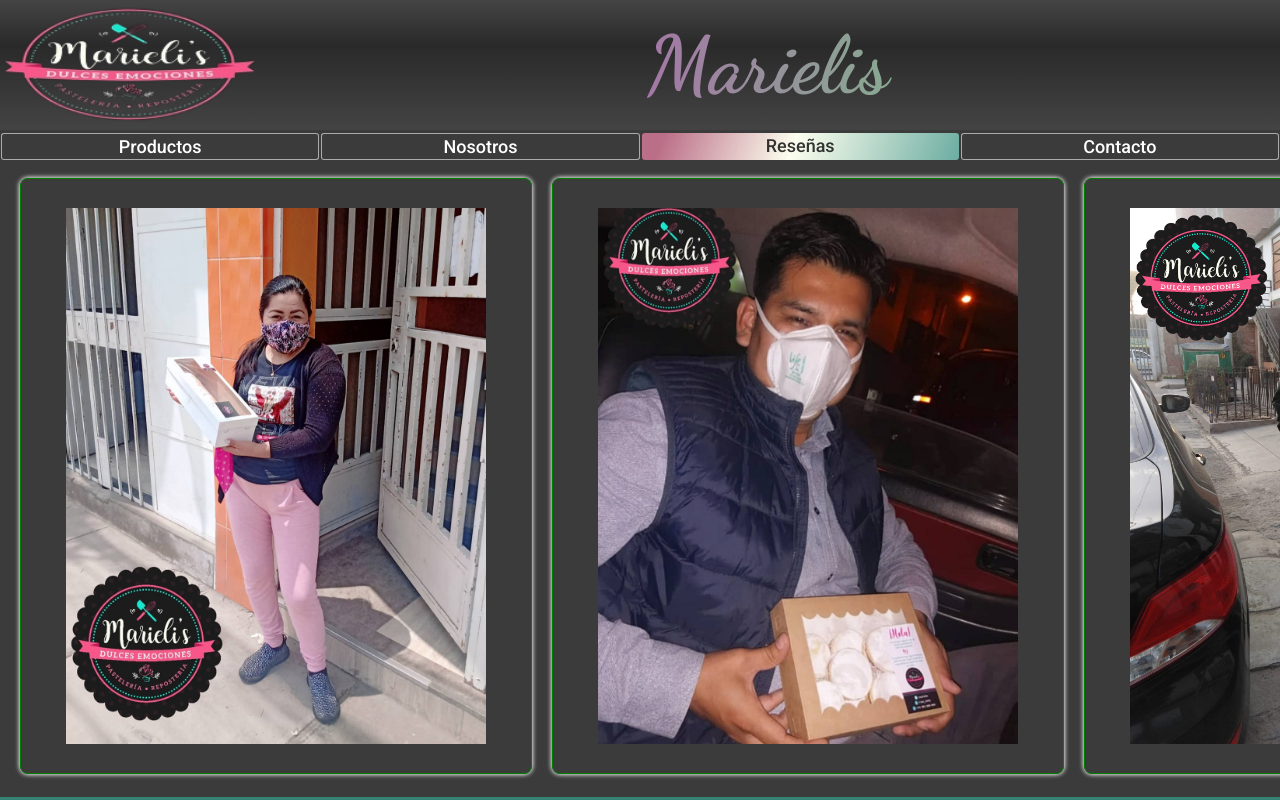
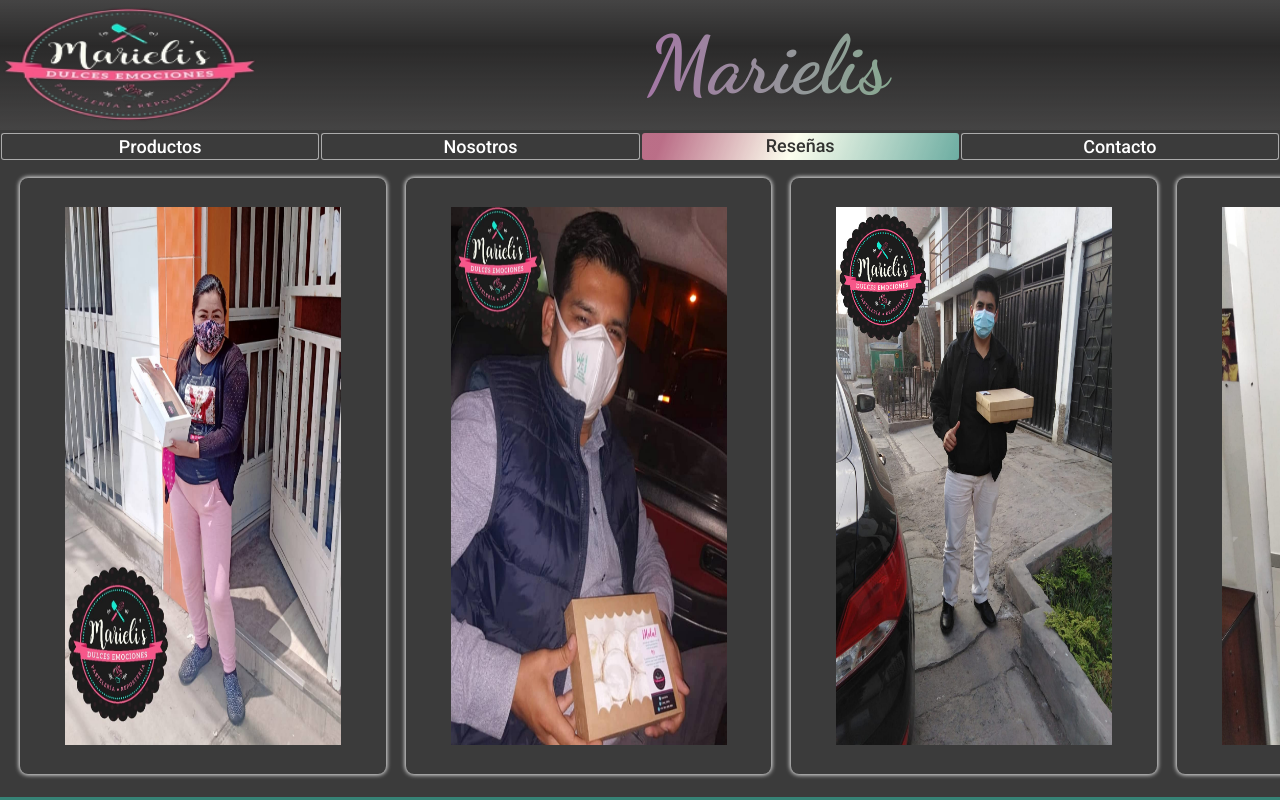
Before and after one commit to crehds/marielis, a React (Create React App) app in the folder client/: page / in a window 1280 px wide. Both pictures are taken after a click on the element "Reseñas". Shown: the top 800 px of the page. Built offline with nearby package versions, Linux system fonts and the light colour scheme; a web font is replaced by a local one.

Commit message:
styling on reviews page and refactoring code

```diff
--- a/client/src/Context.js
+++ b/client/src/Context.js
@@ -3,7 +3,7 @@ import React, { createContext, useContext, useReducer } from 'react';
 const Context = createContext();
 
 let initialState = {
-  home: 'Customers'
+  home: 'Products'
 };
 
 const reducer = (state, action) => {
--- /dev/null
+++ b/client/src/components/Customers/Reviews/components/Review/index.jsx
@@ -0,0 +1,23 @@
+import React from 'react';
+import { ReviewContent, ReviewDetails, ReviewWrapper } from './styles';
+
+export const Review = ({
+  size,
+  customerSrc,
+  customerName,
+  customerOrder,
+  customerReview
+}) => {
+  return (
+    <ReviewWrapper className='client' size={size}>
+      <ReviewContent>
+        <img src={customerSrc} alt='a customer' />
+        <ReviewDetails className='clientContent' size={size}>
+          <h3>{customerName}</h3>
+          <p>{customerOrder}</p>
+          <p>{customerReview}</p>
+        </ReviewDetails>
+      </ReviewContent>
+    </ReviewWrapper>
+  );
+};
--- /dev/null
+++ b/client/src/components/Customers/Reviews/components/Review/styles.jsx
@@ -0,0 +1,89 @@
+import styled, { css } from 'styled-components';
+
+export const ReviewWrapper = styled.div`
+  margin: 8px 10px;
+  box-shadow: 0 0 4px 1px rgba(255, 255, 255, 0.9);
+  transition: 450ms;
+  border-radius: 8px;
+  transform-origin: center left;
+  :hover ~ .client {
+    transform: scale(0.9) translate3d(1px, 0, 0);
+  }
+  ${({ size }) =>
+    css`
+      min-width: ${size / 3.5}px;
+      min-height: ${size / 4}px;
+    `}
+
+  :hover {
+    ${({ size }) =>
+      css`
+        min-width: ${size / 2.5 + 250}px;
+        padding-right: 30%;
+      `}
+    .clientContent {
+      right: -110%;
+      opacity: 1;
+    }
+  }
+  padding: 1.8rem 2.8rem;
+`;
+
+export const ReviewContent = styled.div`
+  position: relative;
+  width: 100%;
+  height: 100%;
+  img {
+    width: 100%;
+    height: 100%;
+  }
+`;
+
+export const ReviewDetails = styled.div`
+  transition: 0.8s;
+  position: absolute;
+  opacity: 0.2;
+  display: grid;
+  grid-template-rows: 1fr 0.5fr 2fr;
+  grid-row-gap: 5rem;
+  ${({ size }) =>
+    css`
+      min-height: ${size / 3.2}px;
+    `}
+  text-align: center;
+  padding: 10% 5%;
+  top: 0;
+  right: 0;
+  z-index: -1;
+  h3 {
+    font-size: 1.8rem;
+    font-family: 'Raleway';
+  }
+  p {
+    font-family: 'Roboto';
+    font-size: 1.2rem;
+    :nth-of-type(1) {
+      background-clip: text;
+      -webkit-text-fill-color: transparent;
+      -webkit-background-clip: text;
+      /* background-image: linear-gradient(
+        110.6deg,
+        rgba(243, 134, 170, 0.698) 7%,
+        rgba(253, 255, 239, 1) 47.7%,
+        rgba(128, 221, 205, 0.698) 100.6%
+      ); */
+      background-image: radial-gradient(
+        circle 755px at 10.1% 95.3%,
+        rgba(242, 188, 141, 1) 0%,
+        rgba(242, 159, 141, 1) 100.2%
+      );
+      font-size: 1.5rem;
+      font-weight: bold;
+      font-style: italic;
+    }
+    :nth-of-type(2) {
+      font-size: 1.2rem;
+      color: white;
+    }
+  }
+`;
--- a/client/src/components/Customers/Reviews/index.jsx
+++ b/client/src/components/Customers/Reviews/index.jsx
@@ -1,47 +1,61 @@
 import React from 'react';
 import { useGetWidth } from '../../../hooks/useGetWidth';
-import { Review, ReviewContent, ReviewsWrapper } from './styles';
-import customer from '../../../assets/reviews/clienta.jpg';
+import { ReviewsWrapper } from './styles';
+import { Review } from './components/Review';
+
+import customer1 from '../../../assets/reviews/cliente1.jpg';
 import customer2 from '../../../assets/reviews/cliente2.jpg';
 import customer3 from '../../../assets/reviews/cliente3.jpg';
 import customer4 from '../../../assets/reviews/cliente4.jpg';
 import customer5 from '../../../assets/reviews/cliente5.jpg';
 
+const CUSTOMERS = [
+  {
+    name: 'María del Carmen',
+    src: customer1,
+    order: 'Bocaditos',
+    review: 'Excelente presentación y degustación'
+  },
+  {
+    name: 'José Luis',
+    src: customer2,
+    order: 'Alfajores',
+    review: 'Excelente presentación y degustación'
+  },
+  {
+    name: 'Antonio Rodríguez',
+    src: customer3,
+    order: 'Tartaleta',
+    review: 'Excelente presentación y degustación'
+  },
+  {
+    name: 'Edson Gutierrez',
+    src: customer4,
+    order: 'Alfajores',
+    review: 'Excelente presentación y degustación'
+  },
+  {
+    name: 'Mishel Fernandez',
+    src: customer5,
+    order: 'Torta y bocaditos',
+    review: 'Excelente presentación y degustación'
+  }
+];
+
 export const Reviews = () => {
   const width = useGetWidth();
-  console.log(width);
   return (
     <ReviewsWrapper id='ReviewsCarousel' size={width}>
-      <Review className='client' size={width}>
-        <ReviewContent>
-          <img src={customer} alt='' />
-          <div className='clientContent'>Datos y reseña</div>
-        </ReviewContent>
-      </Review>
-      <Review className='client' size={width}>
-        <ReviewContent>
-          <img src={customer2} alt='' />
-          <div className='clientContent'>Datos y reseña</div>
-        </ReviewContent>
-      </Review>
-      <Review className='client' size={width}>
-        <ReviewContent>
-          <img src={customer3} alt='' />
-          <div className='clientContent'>Datos y reseña</div>
-        </ReviewContent>
-      </Review>
-      <Review className='client' size={width}>
-        <ReviewContent>
-          <img src={customer4} alt='' />
-          <div className='clientContent'>Datos y reseña</div>
-        </ReviewContent>
-      </Review>
-      <Review className='client' size={width}>
-        <ReviewContent>
-          <img src={customer5} alt='' />
-          <div className='clientContent'>Datos y reseña</div>
-        </ReviewContent>
-      </Review>
+      {[1, 2, 3, 4, 5].map((e, i) => (
+        <Review
+          size={width}
+          key={`review-${i}`}
+          customerSrc={CUSTOMERS[i].src}
+          customerName={CUSTOMERS[i].name}
+          customerOrder={CUSTOMERS[i].order}
+          customerReview={CUSTOMERS[i].review}
+        />
+      ))}
     </ReviewsWrapper>
   );
 };
--- a/client/src/components/Customers/Reviews/styles.jsx
+++ b/client/src/components/Customers/Reviews/styles.jsx
@@ -1,10 +1,8 @@
 import styled, { css } from 'styled-components';
 
 export const ReviewsWrapper = styled.div`
-  /* white-space: nowrap; */
   display: flex;
   flex-wrap: nowrap;
-  /* display: inline-block; */
   ${({ size }) =>
     css`
       max-width: ${size}px;
@@ -13,7 +11,7 @@ export const ReviewsWrapper = styled.div`
   overflow-x: scroll;
   overflow-y: hidden;
   padding: 10px;
-  transform-origin: center left;
+
   &::-webkit-scrollbar-thumb {
     background: #ccc;
     border-radius: 4px;
@@ -36,57 +34,20 @@ export const ReviewsWrapper = styled.div`
     transform: scale(0.9);
   }
   :hover .client:hover {
-    transform: scaleX(0.8);
     opacity: 1;
-    position: relative;
+    transform: scale(1);
+    :last-child {
+      transform: translate3d(-50%, 0, 0);
+    }
+  }
+  .client:nth-of-type(n) {
+    h3 {
+      color: rgba(62, 218, 171, 0.8);
+    }
+  }
+  .client:nth-of-type(2n) {
+    h3 {
+      color: rgba(245, 81, 223, 0.8);
+    }
   }
 `;
-
-export const Review = styled.div`
-  /* display: grid;
-  grid-template-columns: 1fr 1fr; */
-  border: 1px solid green;
-  margin: 8px 10px;
-  box-shadow: 0 0 4px 1px rgba(255, 255, 255, 0.9);
-  transition: 450ms;
-  border-radius: 8px;
-  :hover ~ .client {
-    transform: scale(0.9) translate3d(1px, 0, 0);
-  }
-  ${({ size }) =>
-    css`
-      min-width: ${size / 2.5}px;
-      min-height: ${size / 4}px;
-    `}
-
-  :hover {
-    ${({ size }) =>
-      css`
-        min-width: ${size / 2.5 + 250}px;
-        padding-right: 30%;
-      `}
-    .clientContent {
-      right: -80%;
-      opacity: 1;
-    }
-  }
-  padding: 1.8rem 2.8rem;
-`;
-
-export const ReviewContent = styled.div`
-  position: relative;
-  width: 100%;
-  height: 100%;
-  img {
-    width: 100%;
-    height: 100%;
-  }
-  div {
-    transition: 0.8s;
-    position: absolute;
-    opacity: 0.2;
-    top: 0;
-    right: 0;
-    z-index: -1;
-  }
-`;
```
Also changed, not shown: client/src/assets/reviews/cliente1.jpg (renamed from client/src/assets/reviews/clienta.jpg).
